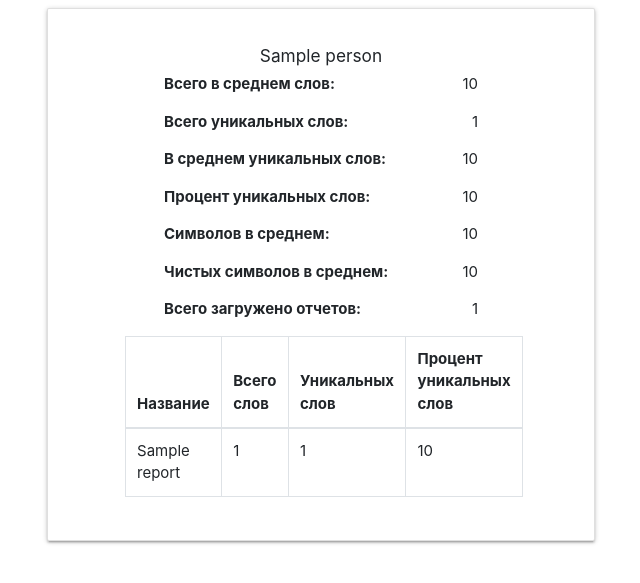
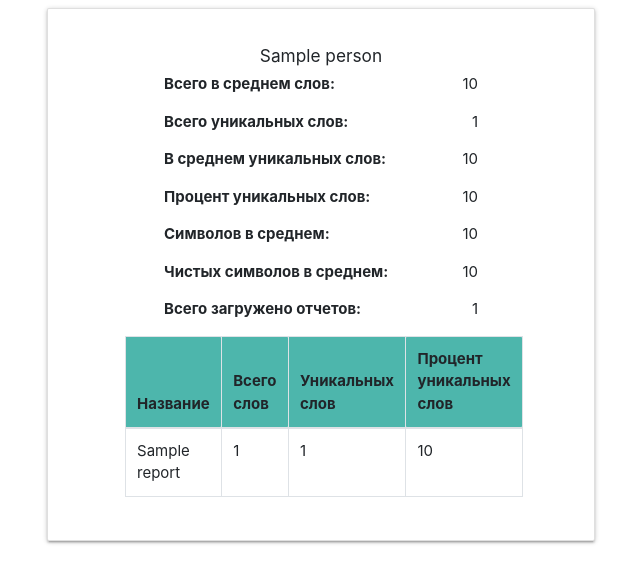
Before and after one commit to moevm/nosql1h19-report-stats, a Flask app: template src/templates/person.html in a window 1280 px wide. Shown: the top 583 px of the page, without its empty margins (319-959 px from the left). Run offline with Flask 2, Linux system fonts and the light colour scheme; the template is opened without the code that fills it: most values are stand-ins (such as "Sample title", 1, 10 or a date in 2020); parts of the project's set-up code (start-up, migrations or seed data) failed here and were passed over; some libraries are stand-ins or nearby versions.

Commit message:
Update person.html

```diff
--- a/src/templates/person.html
+++ b/src/templates/person.html
@@ -28,7 +28,7 @@
                             <div class="rep-word-stats"><p class="rep-p">Всего загружено отчетов:</p> <p class="rep-num">{{ total_person_stat['total_reports_loaded'] | round(2, 'common') }}</p></div>
                         </div>
 
-                                <table id="stats-table" class="table table-hover table-bordered">
+                                <table id="stats-table" class="table table-hover table-bordered my-table">
                                     <thead>
                                         <tr>
                                             <th>Название</th>
```
